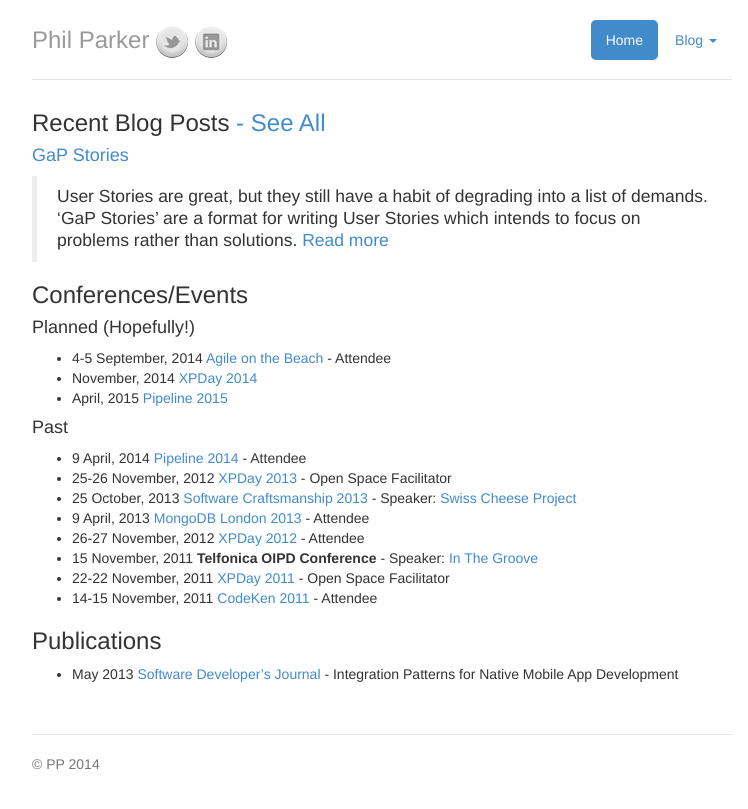
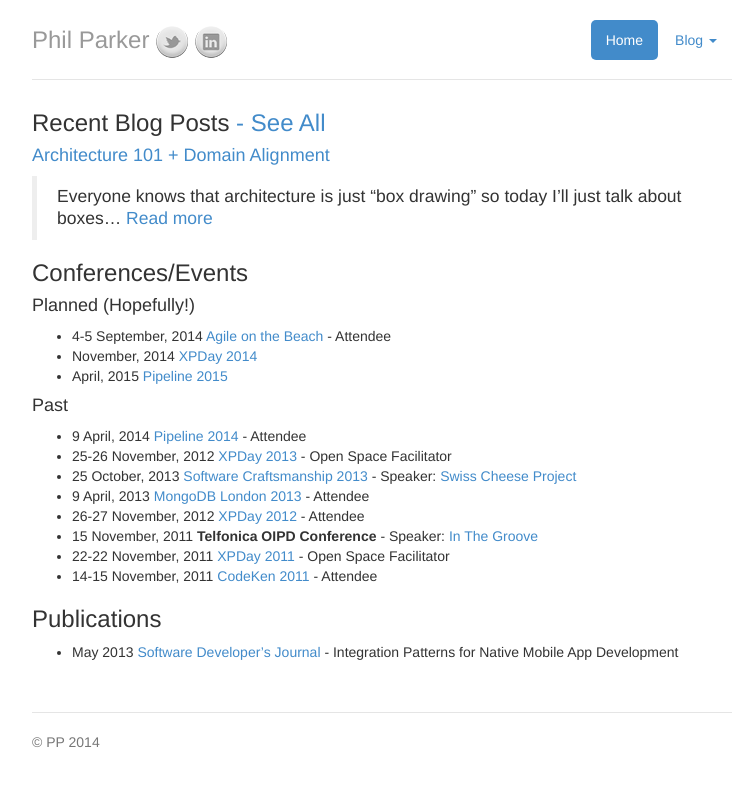
Before and after one commit to parker0phil/parker0phil.github.io, a Jekyll site: the page built from index.md, in a window 1280 px wide. Shown: the top 809 px of the page, without its empty margins (258-1006 px from the left). Built offline with Jekyll 4.4.1, drawn with Linux system fonts in a browser that asks for light colours.

Commit message:
[PP] Promoted aotb post

```diff
--- a/index.md
+++ b/index.md
@@ -5,9 +5,9 @@ layout: default
 
 ### Recent Blog Posts [- See All](/blog/)
 
-#### [GaP Stories](/2014/07/03/gap-stories/)
-> User Stories are great, but they still have a habit of degrading into a list of demands. 'GaP Stories' are a format for writing User Stories which intends to focus on problems rather than solutions.
-> [Read more](/2014/07/03/gap-stories/)
+#### [Architecture 101 + Domain Alignment](/2014/09/04/architecture-101+domain-alignment/)
+> Everyone knows that architecture is just “box drawing” so today I’ll just talk about boxes...
+> [Read more](/2014/09/04/architecture-101+domain-alignment/)
 
 ### Conferences/Events
 
```
